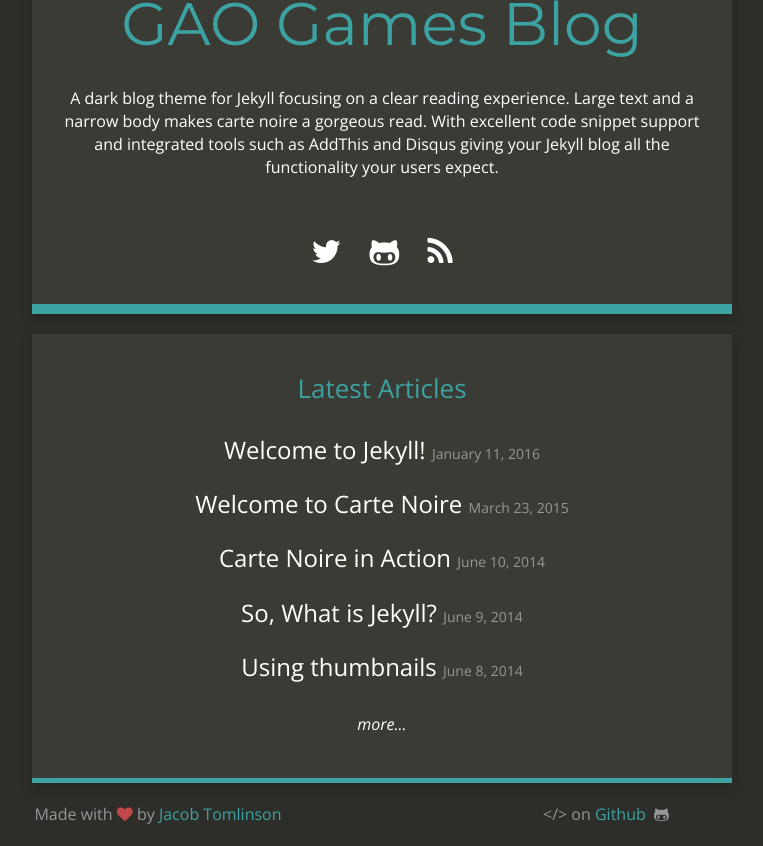
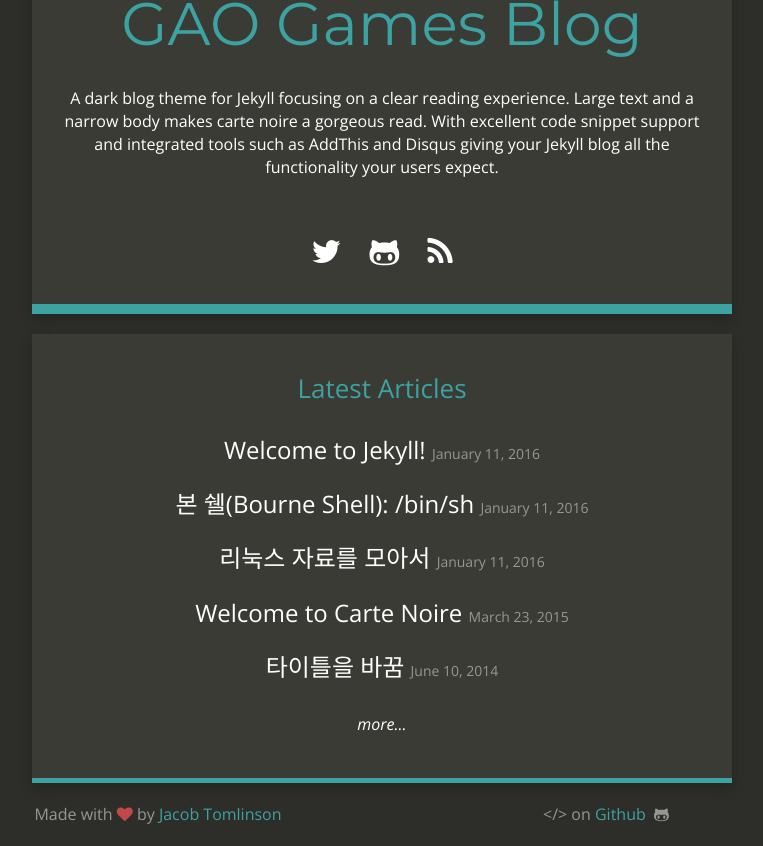
Before and after one commit to gaogames/gaogames.github.io, a Jekyll site: the page built from index.html, in a window 1280 px wide, cut to the strip 174-1020 px from the top of the page. Shown: the whole strip, without its empty margins (258-1021 px from the left). Built offline with Jekyll 4.4.1, drawn with Linux system fonts in a browser that asks for light colours; nearby versions of some CDN libraries; Markdown is read by kramdown in place of the engine named in the settings; part of the change alters nothing that is shown.

Commit message:
added articles

````diff
--- a/_posts/2014-06-10-carte-noire-in-action.md
+++ b/_posts/2014-06-10-carte-noire-in-action.md
@@ -1,6 +1,6 @@
 ---
 layout:     post
-title:      Carte Noire in Action
+title:      타이틀을 바꿈
 date:       2014-06-10 12:31:19
 summary:    See what the different elements looks like.
 categories: jekyll
@@ -12,16 +12,18 @@ tags:
  - noire
 ---
 
-**Note** - This article is a derivative of ["See pixyll in action"][1], taken from the lovely jekyll theme [pixyll][4].
+**노트** - This article is a derivative of ["See pixyll in action"][1], taken from the lovely jekyll theme [pixyll][4].
 
 All links are easy to [locate and discern](#), yet don't detract from the harmony
 of a paragraph. The _same_ goes for italics and __bold__ elements. Even the the strikeout
 works if <del>for some reason you need to update your post</del>. For consistency's sake,
 <ins>The same goes for insertions</ins>, of course.
 
-### Code, with syntax highlighting
+### 제목, 은 이런 모양
 
 Code blocks use the [peppermint][2] theme.
+
+내용은 이렇게, 저렇게..
 
 {% highlight ruby %}
 class Awesome < ActiveRecord::Base
--- /dev/null
+++ b/_posts/2016-01-11-about-linux.md
@@ -0,0 +1,29 @@
+---
+layout:     post
+title:      리눅스 자료를 모아서
+date:       2016-01-11
+author:     Eric Kang
+summary:    앞으로 리눅스 관련 자료를 모아서 리눅스에 익숙하지 않은 사람들에게 도움을 주려고 한다.
+categories: Linux
+thumbnail:  heart
+tags:
+ - linux
+ - study
+---
+
+우선, 리눅스를 사용한 경험이 적은 사람들을 위해 리눅스 자료를 모아 모아 공유합니다.
+예상하기로는 다음과 같은 큰 구분을 갖지 않을까 예상합니다.
+
+1. 리눅스의 구조
+2. 쉘
+3. 명령어
+4. 장치
+5. 시스템 설정
+
+이중에서 명령어의 비중이 가장 클 것입니다.
+
+
+추가로..
+
+* 어느정도 리눅스에 대해 기본 정리가 된 후에는 다른 주제도 다룰겁니다.
+* 동시에 여러 주제를 다룰 수도 있지만, 어떤 주제를 시작한 후에는 그 주제에 대해서만 집중하려고 합니다.
--- /dev/null
+++ b/_posts/2016-01-11-bourne-shell.md
@@ -0,0 +1,29 @@
+---
+layout:     post
+title:      "본 쉘(Bourne Shell): /bin/sh"
+date:       2016-01-11
+author:     Eric Kang
+summary:    본쉘에 대해 간략히 설명한다.
+categories: Linux
+thumbnail:  heart
+tags:
+ - linux
+ - shell
+ - bourne shell
+---
+주제는 본쉘이지만 대부분의 리눅스 배포판의 기본쉘인 bourne-again shell(bash)를 기준으로 설명합니다.
+
+## 쉘 프롬프트
+
+터미널로 접속해서 볼 수 있는 프롬프트의 모양은 환경변수 `PS1` 을 따릅니다. 자신의 현재 프롬프트 설정은 다음의 명령어로 확인할 수 있습니다.
+
+
+```
+$ echo $PS1
+```
+
+`$HOME/.bashrc` 파일에 다음과 같은 줄을 추가해서 프롬프트의 모양을 바꿔봅시다.
+
+```
+PS1="[\u@\h \W]\\$ "
+```
````
